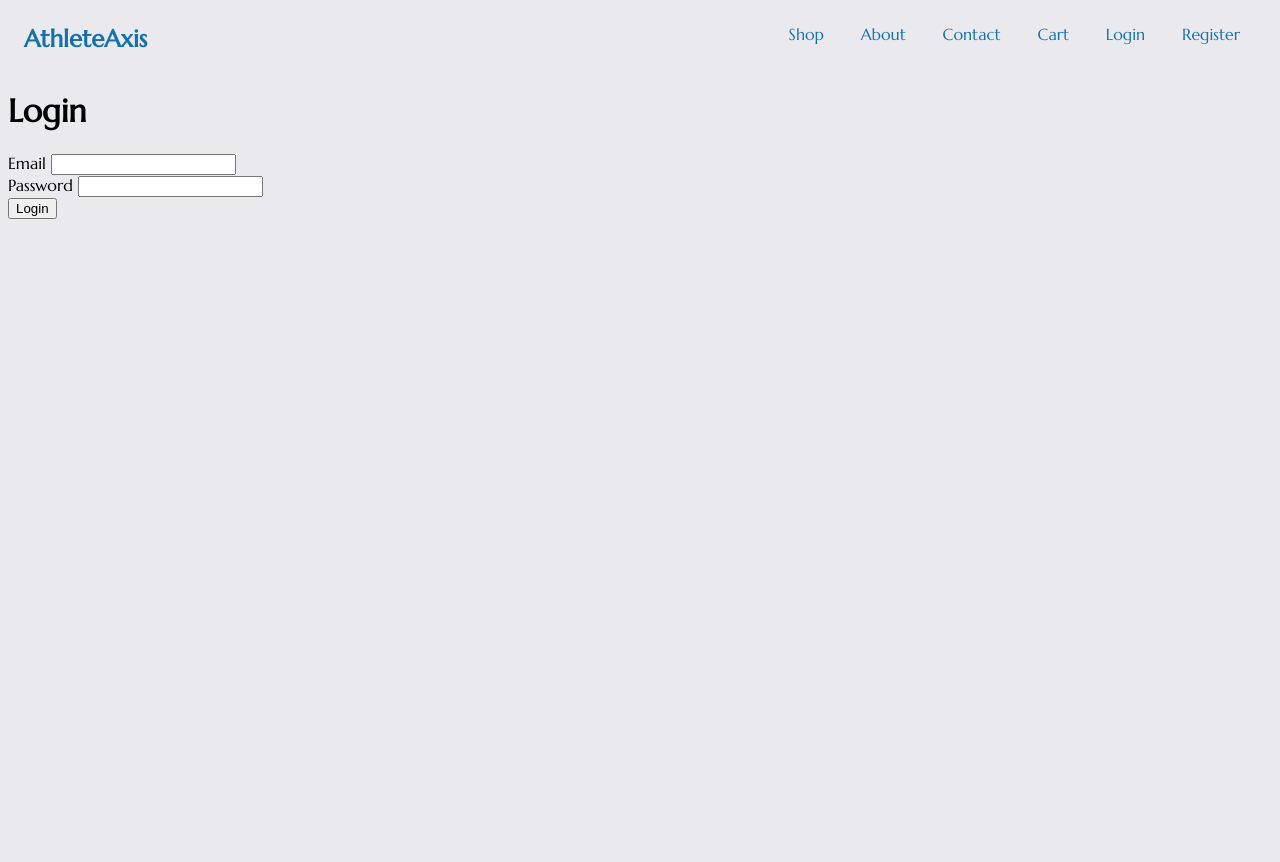
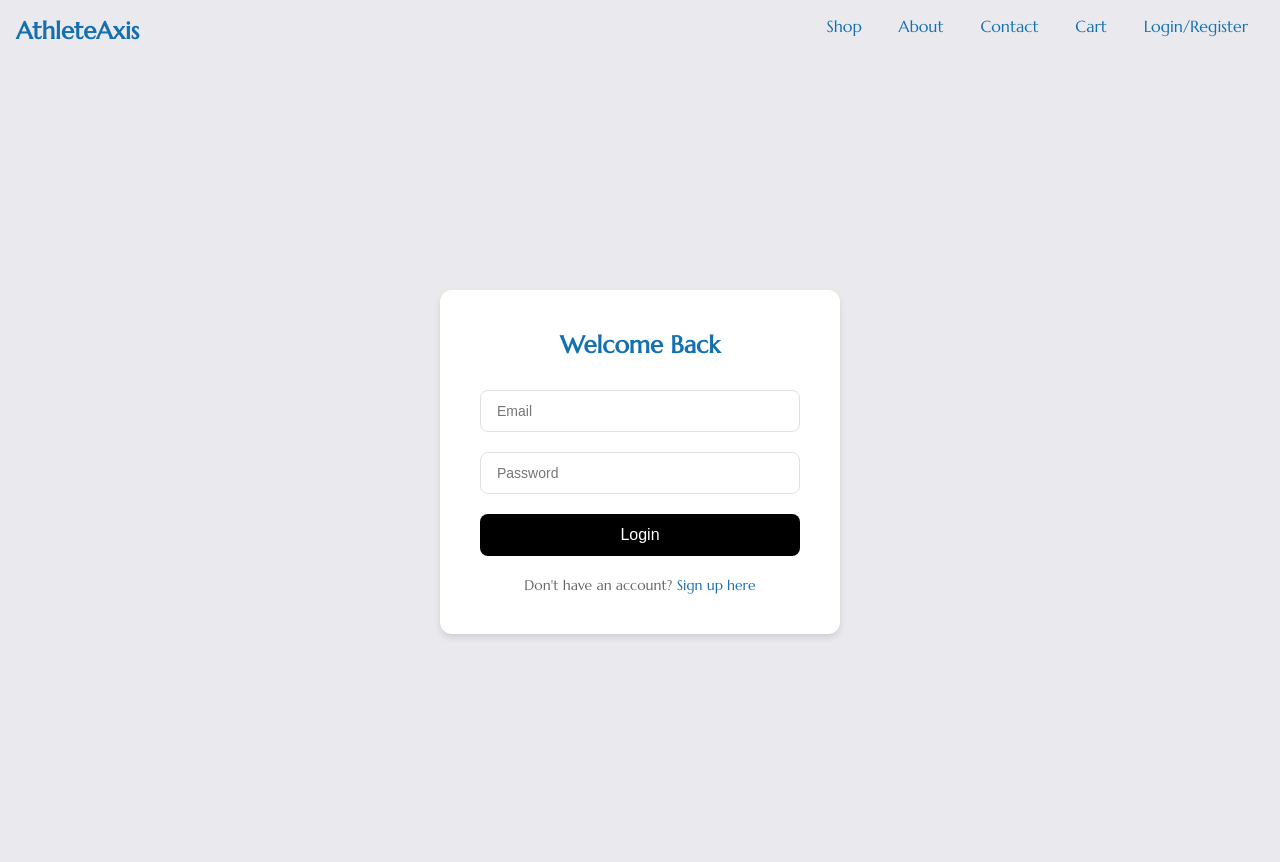
Before and after one commit to NoorMhd7/AthleteAxis, a Flask app: page /login in a window 1280 px wide. Before the commit the page ends 219 px from the top, so only its background shows below. Run offline with Flask 3, Linux system fonts and the light colour scheme.

Commit message:
Added style to login system

```diff
--- a/app/routes.py
+++ b/app/routes.py
@@ -76,3 +76,10 @@ def login():
         else:
             flash('Login unsuccessful. Please check email and password.', 'danger')
     return render_template('login.html', title='Login', form=form)
+
+@main.route("/logout")
+@login_required  # This ensures only logged-in users can access this route
+def logout():
+    logout_user()  # This comes from flask-login
+    flash('You have been logged out successfully.', 'success')  # Add a success message
+    return redirect(url_for('main.index'))
--- /dev/null
+++ b/app/static/css/register-login.css
@@ -0,0 +1,103 @@
+/* static/css/register-login.css */
+* {
+    margin: 0;
+    padding: 0;
+    box-sizing: border-box;
+}
+
+.register-container {
+    display: flex;
+    justify-content: center;
+    align-items: center;
+    min-height: 100vh;
+    padding: 20px;
+}
+
+.register-box {
+    background: white;
+    padding: 40px;
+    border-radius: 12px;
+    box-shadow: 0 4px 6px rgba(0, 0, 0, 0.1);
+    width: 100%;
+    max-width: 400px;
+}
+
+h1 {
+    color: #1470AF;
+    text-align: center;
+    margin-bottom: 30px;
+    font-size: 24px;
+}
+
+.form-group {
+    margin-bottom: 20px;
+}
+
+.form-input {
+    width: 100%;
+    padding: 12px 16px;
+    border: 1px solid #e0e0e0;
+    border-radius: 8px;
+    font-size: 14px;
+    transition: border-color 0.3s;
+}
+
+.form-input:focus {
+    outline: none;
+    border-color: #1470AF;
+}
+
+.submit-btn {
+    width: 100%;
+    padding: 12px;
+    background-color: #000000;
+    color: white;
+    border: none;
+    border-radius: 8px;
+    font-size: 16px;
+    cursor: pointer;
+    transition: background-color 0.3s;
+}
+
+.submit-btn:hover {
+    background-color: #0f5c8f;
+}
+
+.error {
+    color: #dc3545;
+    font-size: 12px;
+    margin-top: 5px;
+    display: block;
+}
+
+.login-link {
+    text-align: center;
+    margin-top: 20px;
+    font-size: 14px;
+    color: #666;
+}
+
+.login-link a {
+    color: #1470AF;
+    text-decoration: none;
+    font-weight: 500;
+}
+
+.login-link a:hover {
+    text-decoration: underline;
+}
+
+/* Responsive Design */
+@media (max-width: 480px) {
+    .register-box {
+        padding: 20px;
+    }
+
+    h1 {
+        font-size: 20px;
+    }
+
+    .form-input {
+        padding: 10px 14px;
+    }
+}
--- a/app/templates/base.html
+++ b/app/templates/base.html
@@ -5,6 +5,7 @@
     <meta name="viewport" content="width=device-width, initial-scale=1.0">
     <title>AthleteAxis</title>
     <link rel="stylesheet" href="{{ url_for('static', filename='css/style.css') }}">
+    <link rel="stylesheet" href="{{ url_for('static', filename='css/register-login.css') }}">
     <link href="https://fonts.googleapis.com/css2?family=Marcellus&display=swap" rel="stylesheet">
 </head>
 <body>
@@ -20,8 +21,8 @@
             {% if current_user.is_authenticated %}
                 <a href="/logout" style="margin: 0 1rem; color: #1470AF; text-decoration: none;">Logout</a>
             {% else %}
-                <a href="/login" style="margin: 0 1rem; color: #1470AF; text-decoration: none;">Login</a>
-                <a href="/register" style="margin: 0 1rem; color: #1470AF; text-decoration: none;">Register</a>
+                <a href="/login" style="margin: 0 1rem; color: #1470AF; text-decoration: none;">Login/Register</a>
+                <!-- <a href="/register" style="margin: 0 1rem; color: #1470AF; text-decoration: none;">Register</a> -->
             {% endif %}
         </div>
     </nav>
--- a/app/templates/login.html
+++ b/app/templates/login.html
@@ -1,13 +1,13 @@
 <!-- login.html -->
 {% extends "base.html" %}
 {% block content %}
-    <div class="form-container">
-        <h1>Login</h1>
+<div class="register-container">
+    <div class="register-box">
+        <h1>Welcome Back</h1>
         <form method="POST" action="">
             {{ form.hidden_tag() }}
             <div class="form-group">
-                {{ form.email.label }}
-                {{ form.email(class="form-control") }}
+                {{ form.email(class="form-input", placeholder="Email") }}
                 {% if form.email.errors %}
                     {% for error in form.email.errors %}
                         <span class="error">{{ error }}</span>
@@ -15,15 +15,18 @@
                 {% endif %}
             </div>
             <div class="form-group">
-                {{ form.password.label }}
-                {{ form.password(class="form-control") }}
+                {{ form.password(class="form-input", placeholder="Password") }}
                 {% if form.password.errors %}
                     {% for error in form.password.errors %}
                         <span class="error">{{ error }}</span>
                     {% endfor %}
                 {% endif %}
             </div>
-            {{ form.submit(class="btn btn-primary") }}
+            {{ form.submit(class="submit-btn") }}
         </form>
+        <div class="login-link">
+            Don't have an account? <a href="{{ url_for('main.register') }}">Sign up here</a>
+        </div>
     </div>
+</div>
 {% endblock %}
```
Also changed, not shown: app/templates/register.html (+12 -11 lines).
